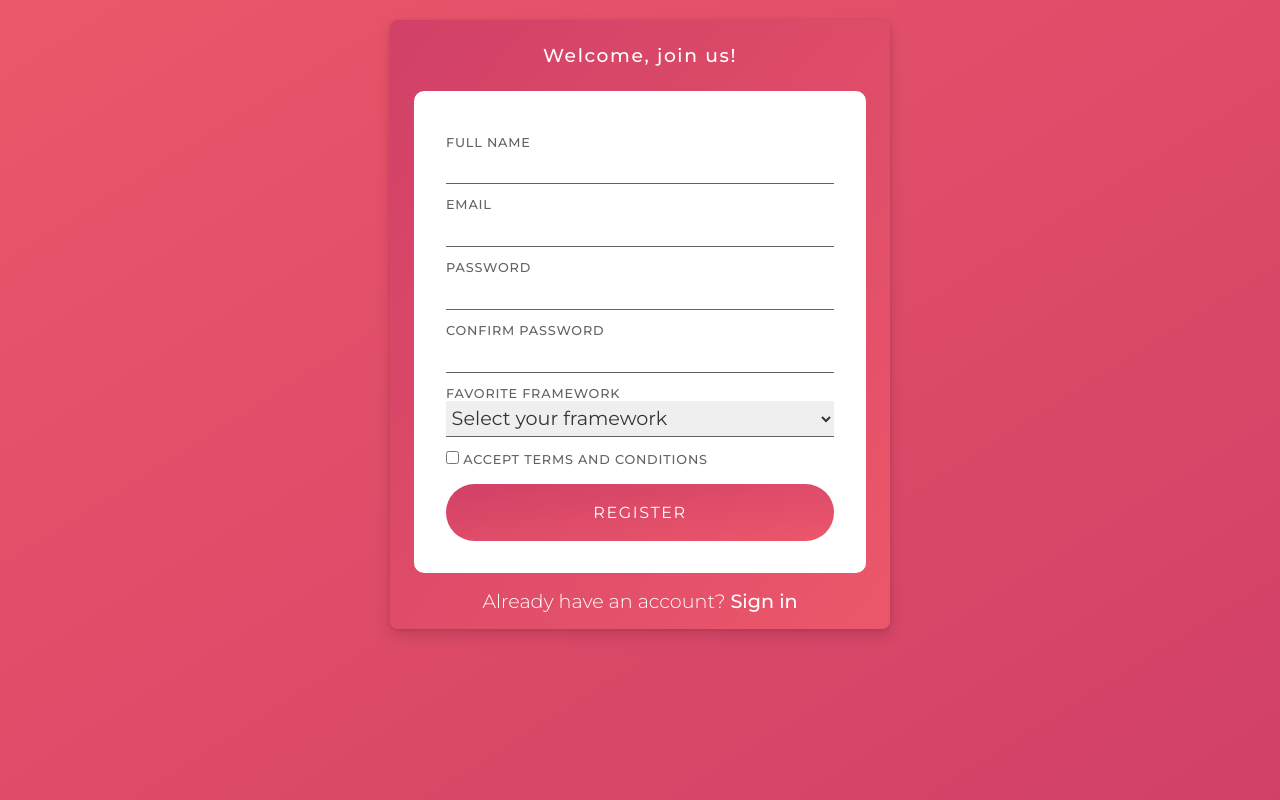
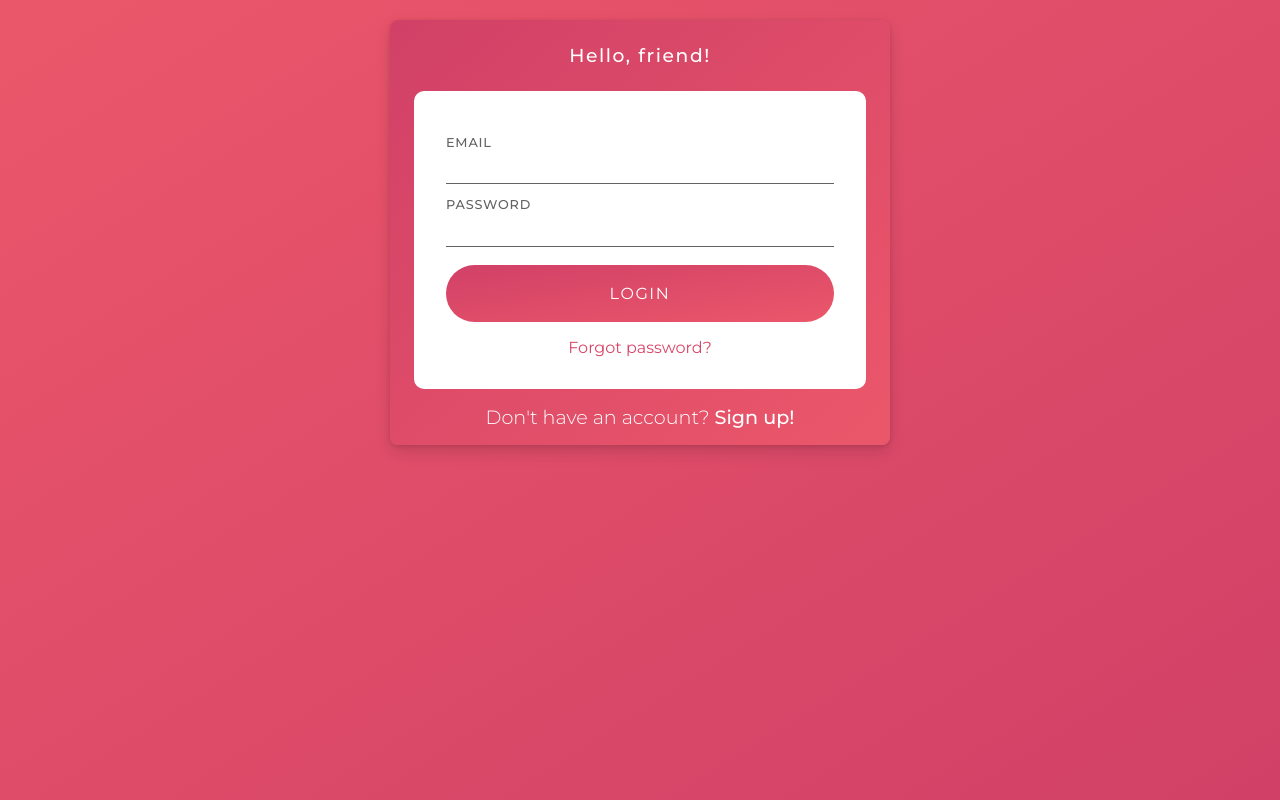
Before and after one commit to johncardozo/frontend-intermedio, a React (Vite) app in the folder react-signin-signup-forms/: page / in a window 1280 px wide. Built offline with nearby package versions, Linux system fonts and the light colour scheme.

Commit message:
React Forms: Navegabilidad entre formularios

```diff
--- a/react-signin-signup-forms/src/App.jsx
+++ b/react-signin-signup-forms/src/App.jsx
@@ -1,14 +1,20 @@
-// import ForgotPassword from "./components/ForgotPassword";
-// import SignIn from "./components/SignIn";
+import { useState } from "react";
+import SignIn from "./components/SignIn";
 import SignUp from "./components/SignUp";
+import ForgotPassword from "./components/ForgotPassword";
+
+import SignContext from "./context/SignContext";
 
 function App() {
+  const [step, setStep] = useState("signin");
   return (
-    <div className="container">
-      {/* <SignIn /> */}
-      {/* <ForgotPassword /> */}
-      <SignUp />
-    </div>
+    <SignContext.Provider value={{ step, setStep }}>
+      <div className="container">
+        {step === "signin" && <SignIn />}
+        {step === "signup" && <SignUp />}
+        {step === "forgot" && <ForgotPassword />}
+      </div>
+    </SignContext.Provider>
   );
 }
 
--- a/react-signin-signup-forms/src/components/ForgotPassword.jsx
+++ b/react-signin-signup-forms/src/components/ForgotPassword.jsx
@@ -1,4 +1,8 @@
+import { useContext } from "react";
+import SignContext from "../context/SignContext";
+
 const ForgotPassword = () => {
+  const { setStep } = useContext(SignContext);
   return (
     <main>
       <h3>Forgot password?</h3>
@@ -13,7 +17,14 @@ const ForgotPassword = () => {
         </form>
       </div>
       <p>
-        Already have an account? <span>Sign in!</span>
+        Already have an account?{" "}
+        <span
+          onClick={() => {
+            setStep("signin");
+          }}
+        >
+          Sign in!
+        </span>
       </p>
     </main>
   );
--- a/react-signin-signup-forms/src/components/SignIn.jsx
+++ b/react-signin-signup-forms/src/components/SignIn.jsx
@@ -1,4 +1,8 @@
+import { useContext } from "react";
+import SignContext from "../context/SignContext";
+
 const SignIn = () => {
+  const { setStep } = useContext(SignContext);
   return (
     <main>
       <h3>Hello, friend!</h3>
@@ -15,11 +19,25 @@ const SignIn = () => {
             <p className="error">Password required</p>
           </fieldset>
           <button type="submit">Login</button>
-          <div className="forgot">Forgot password?</div>
+          <div
+            className="forgot"
+            onClick={() => {
+              setStep("forgot");
+            }}
+          >
+            Forgot password?
+          </div>
         </form>
       </div>
       <p>
-        Don&apos;t have an account? <span>Sign up!</span>
+        Don&apos;t have an account?{" "}
+        <span
+          onClick={() => {
+            setStep("signup");
+          }}
+        >
+          Sign up!
+        </span>
       </p>
     </main>
   );
--- a/react-signin-signup-forms/src/components/SignUp.jsx
+++ b/react-signin-signup-forms/src/components/SignUp.jsx
@@ -1,4 +1,8 @@
+import { useContext } from "react";
+import SignContext from "../context/SignContext";
+
 const SignUp = () => {
+  const { setStep } = useContext(SignContext);
   return (
     <main>
       <h3>Welcome, join us!</h3>
@@ -44,7 +48,14 @@ const SignUp = () => {
         </form>
       </div>
       <p>
-        Already have an account? <span>Sign in</span>
+        Already have an account?{" "}
+        <span
+          onClick={() => {
+            setStep("signin");
+          }}
+        >
+          Sign in
+        </span>
       </p>
     </main>
   );
--- /dev/null
+++ b/react-signin-signup-forms/src/context/SignContext.js
@@ -0,0 +1,5 @@
+import { createContext } from "react";
+
+const SignContext = createContext();
+
+export default SignContext;
```
